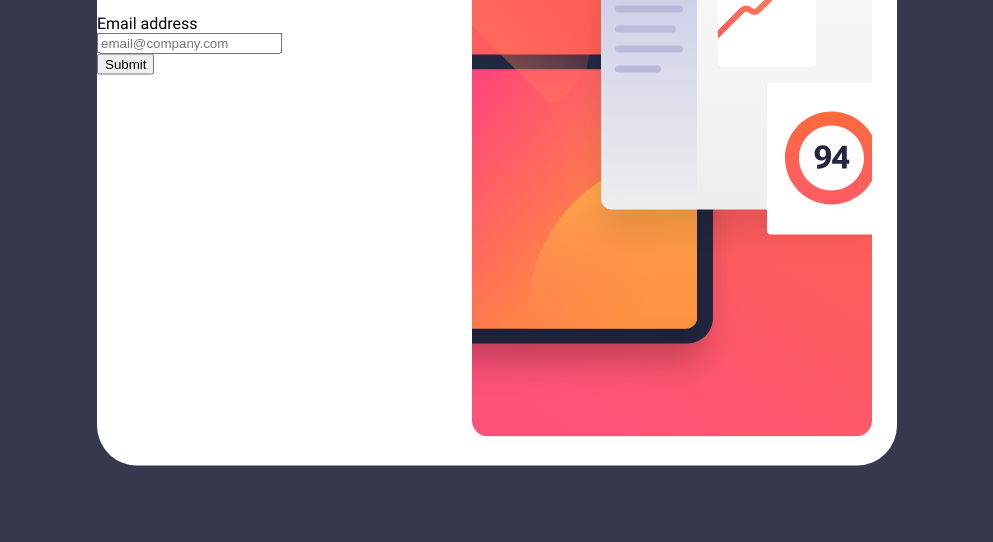
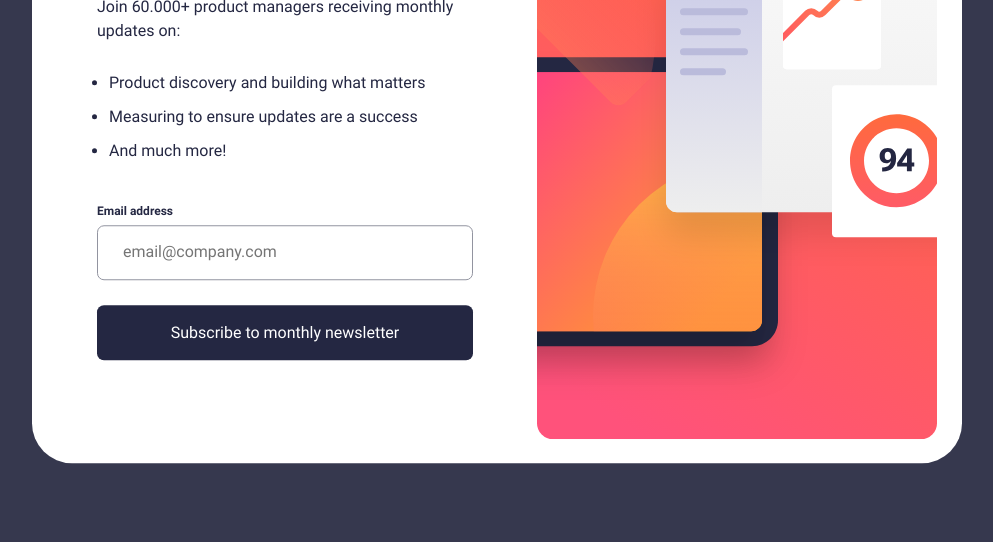
Before and after one commit to KristianB09/Task-Grid-Kodehode, a plain HTML site: page index.html in a window 1280 px wide. Shown: the part 258-800 px from the top of the page, without its empty margins (143-1136 px from the left). Drawn offline with Linux system fonts and the light colour scheme; a web font is replaced by a local one.

Commit message:
Project task 5 CSS kodehode

```diff
--- a/index.html
+++ b/index.html
@@ -10,7 +10,7 @@
     <div class="center">
       <div class="container">
         <section class="textSection">
-          <h1>Stay Updated!</h1>
+          <h1>Stay updated!</h1>
           <p>Join 60.000+ product managers receiving monthly updates on:</p>
           <ul>
             <li>Product discovery and building what matters</li>
@@ -24,7 +24,11 @@
               id="Email"
               placeholder="email@company.com"
             /><br />
-            <input type="submit" />
+            <input
+              type="submit"
+              id="newsletter"
+              value="Subscribe to monthly newsletter"
+            />
           </form>
         </section>
         <section class="imgSection">
--- a/styles.css
+++ b/styles.css
@@ -18,6 +18,12 @@
   font-display: swap;
 }
 
+* {
+  margin: 0;
+  padding: 0;
+  box-sizing: border-box;
+}
+
 body {
   font-family: Roboto, sans-serif;
   background-color: #36384e;
@@ -31,19 +37,82 @@ body {
 }
 
 .container {
+  background-color: white;
+  border-radius: 40px;
+  width: 930px;
   display: grid;
   grid-template-columns: 1fr 1fr;
-  background-color: white;
-  border-radius: 40px;
-  width: 800px;
 }
 
 .textSection {
-  color: ;
+  color: #242742;
 }
 
 .imgSection {
+  position: relative;
   margin-top: 25px;
-  margin-bottom: 25px;
-  margin-right: 25px;
+  margin-bottom: 19.5px;
+  left: 40px;
 }
+
+.textSection h1 {
+  margin-top: 90px;
+  font-size: 55px;
+  margin-left: 65px;
+}
+
+.textSection p {
+  margin-left: 65px;
+  margin-top: 20px;
+  line-height: 1.5;
+}
+
+.textSection ul {
+  margin-top: 30px;
+  margin-left: 77px;
+}
+
+.textSection li {
+  margin-bottom: 15px;
+}
+
+.textSection form {
+  margin-left: 65px;
+  margin-top: 40px;
+}
+
+.textSection label {
+  font-size: 12px;
+  font-weight: bold;
+  line-height: 1.5;
+}
+
+#Email {
+  width: 94%;
+  height: 55px;
+  border-radius: 7px;
+  border: 1px solid #9294a0;
+  margin-top: 5px;
+}
+
+#Email::placeholder {
+  padding-left: 25px;
+  font-size: 16px;
+  font-family: Roboto, sans-serif;
+}
+
+#newsletter {
+  width: 94%;
+  height: 55px;
+  background-color: #242742;
+  color: white;
+  margin-top: 25px;
+  border-radius: 7px;
+  font-size: 16px;
+  cursor: pointer;
+  font-family: Roboto, sans-serif;
+  border: none;
+}
+
+ul li::marker {
+}
```
Also changed, not shown: Design doc/assets/fonts/Roboto-Bold.ttf (deleted), Design doc/assets/fonts/Roboto-Regular.ttf (deleted), Fonts/Roboto-Bold.ttf, Fonts/Roboto-Regular.ttf.
